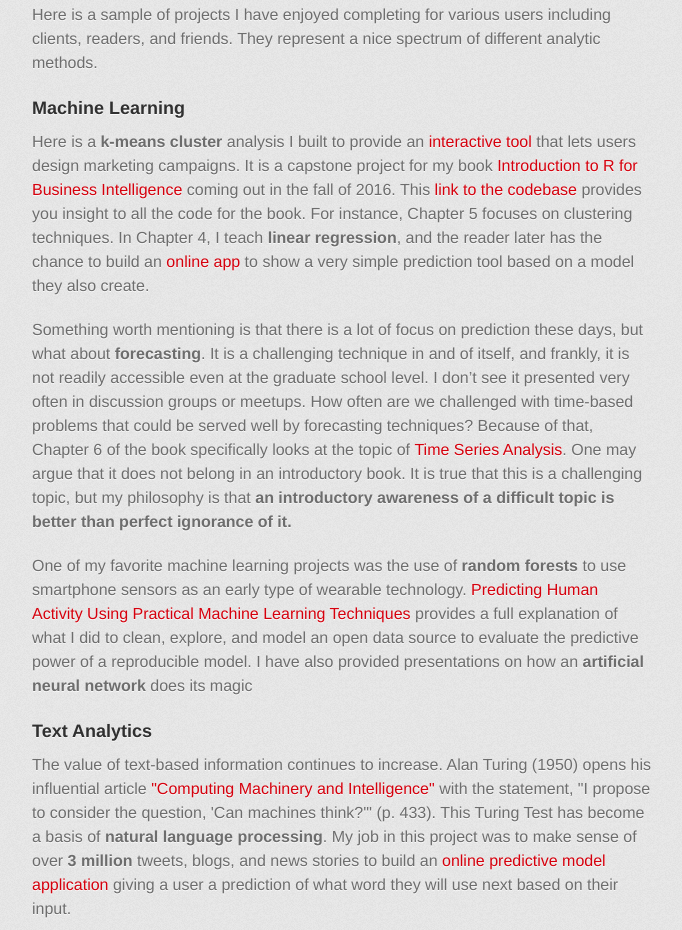
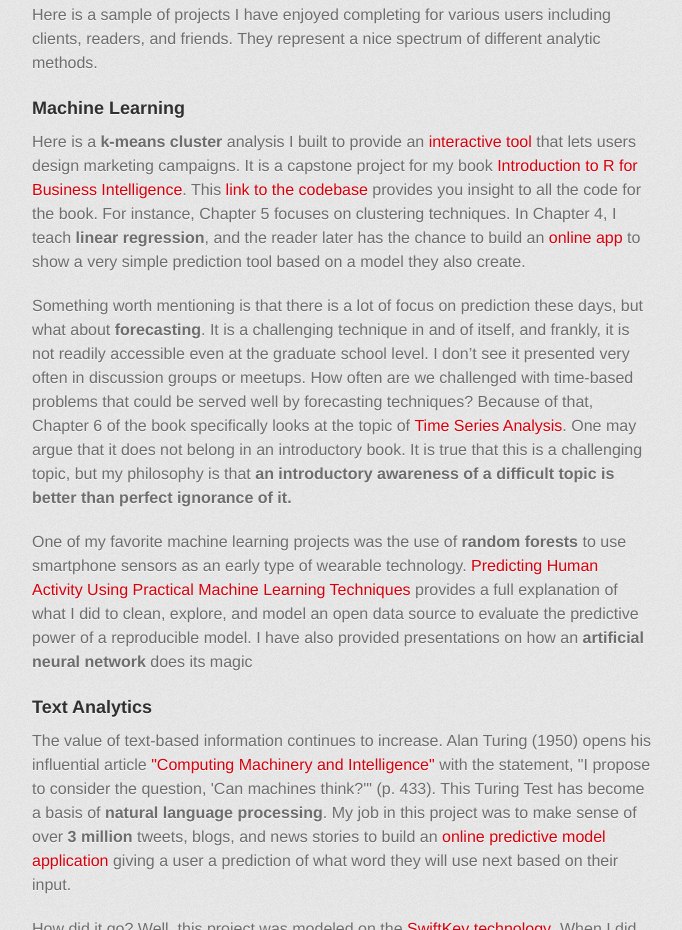
Before and after one commit to jgendron/jgendron.github.io, a plain HTML site: page index.html in a window 1280 px wide. Shown: the part 857-1787 px from the top of the page, without its empty margins (298-980 px from the left). Drawn offline with Linux system fonts and the light colour scheme; a web font is replaced by a local one.

Commit message:
Updated information on book publication

```diff
--- a/index.html
+++ b/index.html
@@ -45,7 +45,7 @@
 
 <H3>Machine Learning</H3>
 
-<p>Here is a <strong>k-means cluster</strong> analysis I built to provide an <a href="https://jgendron.shinyapps.io/Ch8-CampaignCreatorApp/">interactive tool</a> that lets users design marketing campaigns. It is a capstone project for my book <a href="https://www.amazon.com/Introduction-Business-Intelligence-Jay-Gendron-ebook/dp/B01F7HCAWG">Introduction to R for Business Intelligence</a> coming out in the fall of 2016. This <a href="https://github.com/jgendron/com.packtpub.intro.r.bi">link to the codebase</a> provides you insight to all the code for the book. For instance, Chapter 5 focuses on clustering techniques. In Chapter 4, I teach <strong>linear regression</strong>, and the reader later has the chance to build an <a href="https://jgendron.shinyapps.io/BasicLMPredictorShinyApp/">online app</a> to show a very simple prediction tool based on a model they also create.</p>
+<p>Here is a <strong>k-means cluster</strong> analysis I built to provide an <a href="https://jgendron.shinyapps.io/Ch8-CampaignCreatorApp/">interactive tool</a> that lets users design marketing campaigns. It is a capstone project for my book <a href="https://www.amazon.com/Introduction-Business-Intelligence-Jay-Gendron-ebook/dp/B01F7HCAWG">Introduction to R for Business Intelligence</a>. This <a href="https://github.com/jgendron/com.packtpub.intro.r.bi">link to the codebase</a> provides you insight to all the code for the book. For instance, Chapter 5 focuses on clustering techniques. In Chapter 4, I teach <strong>linear regression</strong>, and the reader later has the chance to build an <a href="https://jgendron.shinyapps.io/BasicLMPredictorShinyApp/">online app</a> to show a very simple prediction tool based on a model they also create.</p>
 
 <p>Something worth mentioning is that there is a lot of focus on prediction these days, but what about <strong>forecasting</strong>. It is a challenging technique in and of itself, and frankly, it is not readily accessible even at the graduate school level. I don’t see it presented very often in discussion groups or meetups. How often are we challenged with time-based problems that could be served well by forecasting techniques? Because of that, Chapter 6 of the book specifically looks at the topic of <a href="https://github.com/jgendron/com.packtpub.intro.r.bi">Time Series Analysis</a>. One may argue that it does not belong in an introductory book. It is true that this is a challenging topic, but my philosophy is that <strong>an introductory awareness of a difficult topic is better than perfect ignorance of it.</strong></p>
 
```
